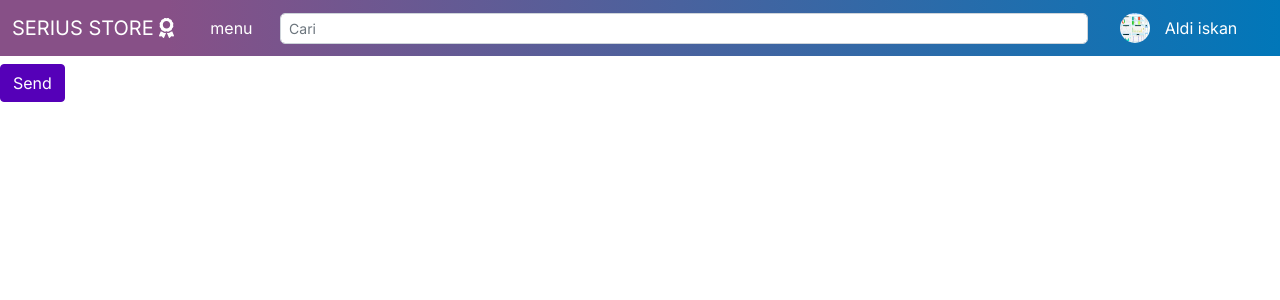
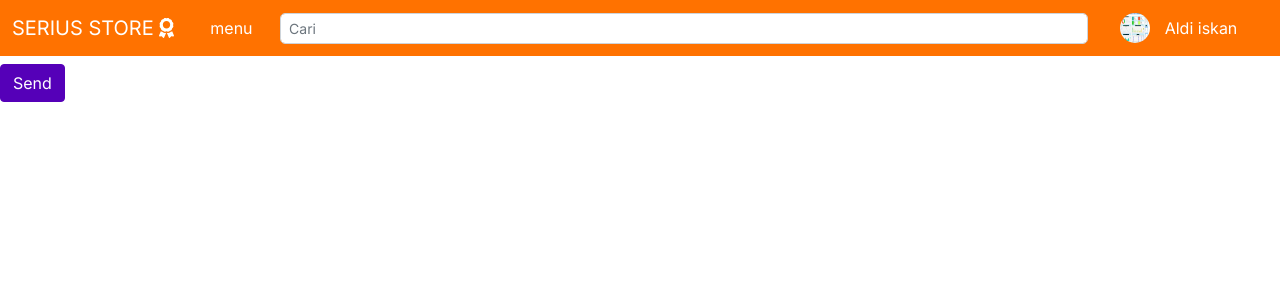
Before and after one commit to royal45mts/serius_building_web, a Next.js app: page / in a window 1280 px wide. Shown: the top 300 px of the page. Built offline with nearby package versions, Linux system fonts and the light colour scheme; what pouchdb would draw is missing.

Commit message:
update : color change

```diff
--- a/styles/scss/navbar.module.scss
+++ b/styles/scss/navbar.module.scss
@@ -102,21 +102,5 @@
   text-overflow: ellipsis;
 }
 .bg-primary-gradien {
-  background: rgb(135, 80, 135);
-  background: -moz-linear-gradient(
-    90deg,
-    rgba(135, 80, 135, 1) 13%,
-    rgba(1, 119, 185, 1) 100%
-  );
-  background: -webkit-linear-gradient(
-    90deg,
-    rgba(135, 80, 135, 1) 13%,
-    rgba(1, 119, 185, 1) 100%
-  );
-  background: linear-gradient(
-    90deg,
-    rgba(135, 80, 135, 1) 13%,
-    rgba(1, 119, 185, 1) 100%
-  );
-  filter: progid:DXImageTransform.Microsoft.gradient(startColorstr="#875087",endColorstr="#0177b9",GradientType=1);
+  background-color: #ff7200;
 }
```
